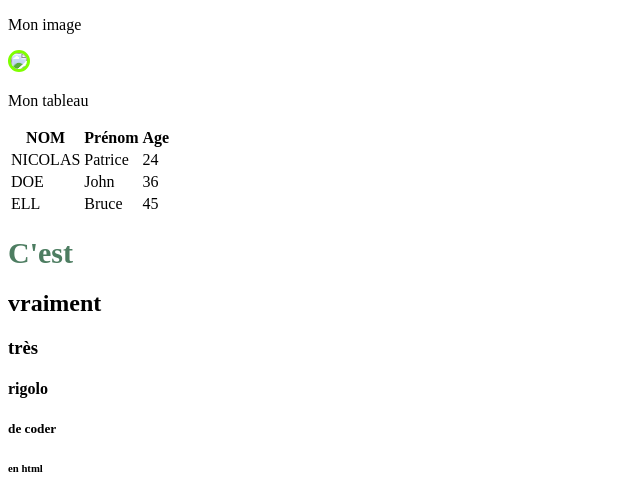
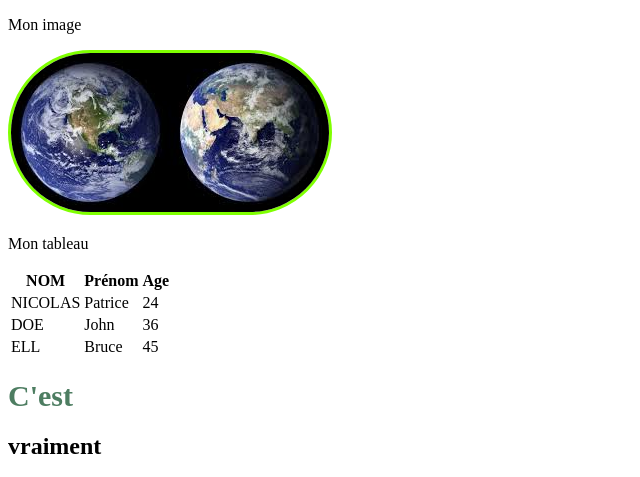
Before and after one commit to marinedhm/mapagewebnsi, a plain HTML site: page index.html in a window 1280 px wide. Shown: the top 477 px of the page, without its empty margins (0-640 px from the left). Drawn offline with Linux system fonts and the light colour scheme.

Commit message:
Update index.html
modification du chemin vers l'image

```diff
--- a/index.html
+++ b/index.html
@@ -9,7 +9,7 @@ title pour donner un titre à l'onglet
 </head>
 <body>
     <p>Mon image</p>
-    <img src="../img/planete.jpg">
+    <img src="./planete.jpg">
 
     <p>Mon tableau</p>
     <table>
```
